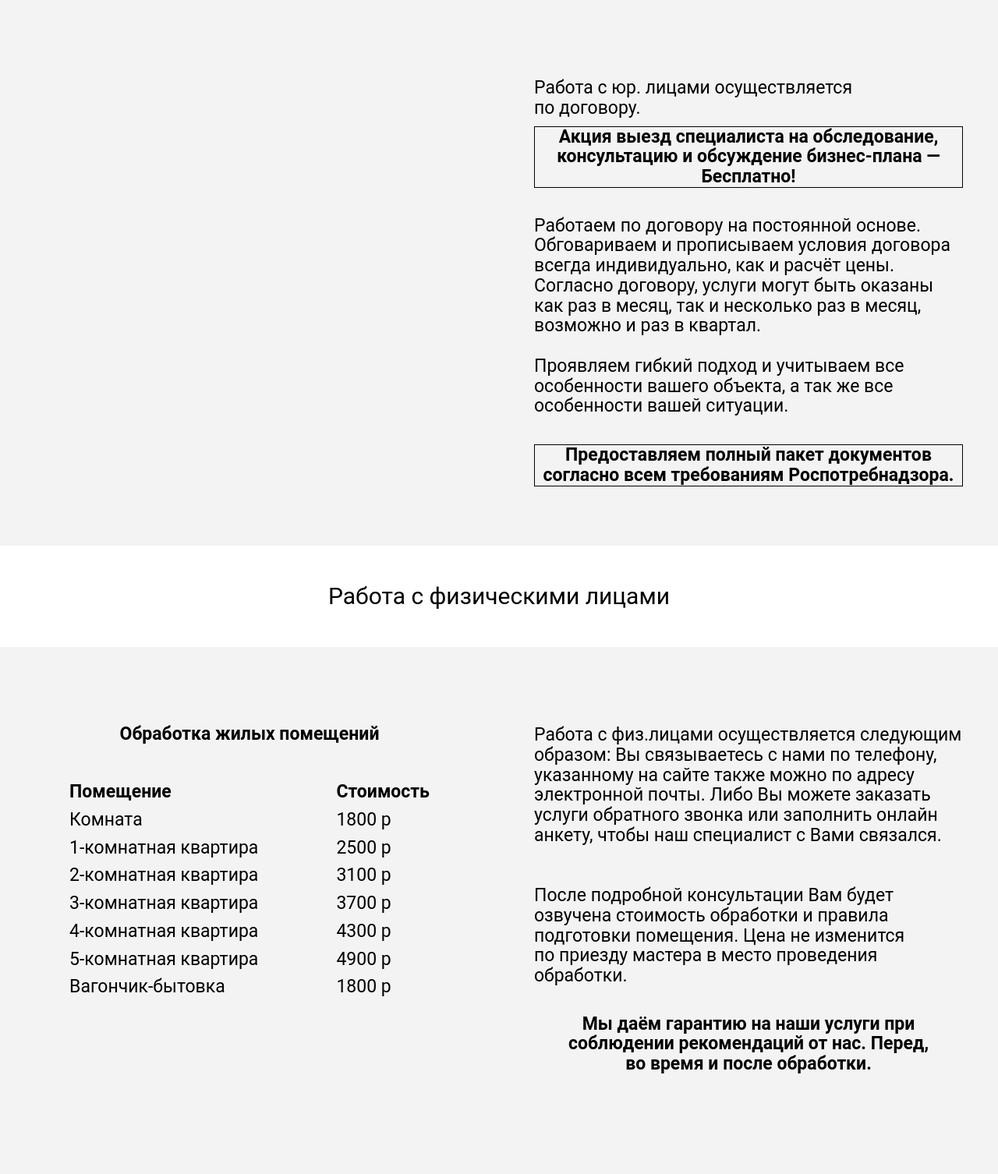
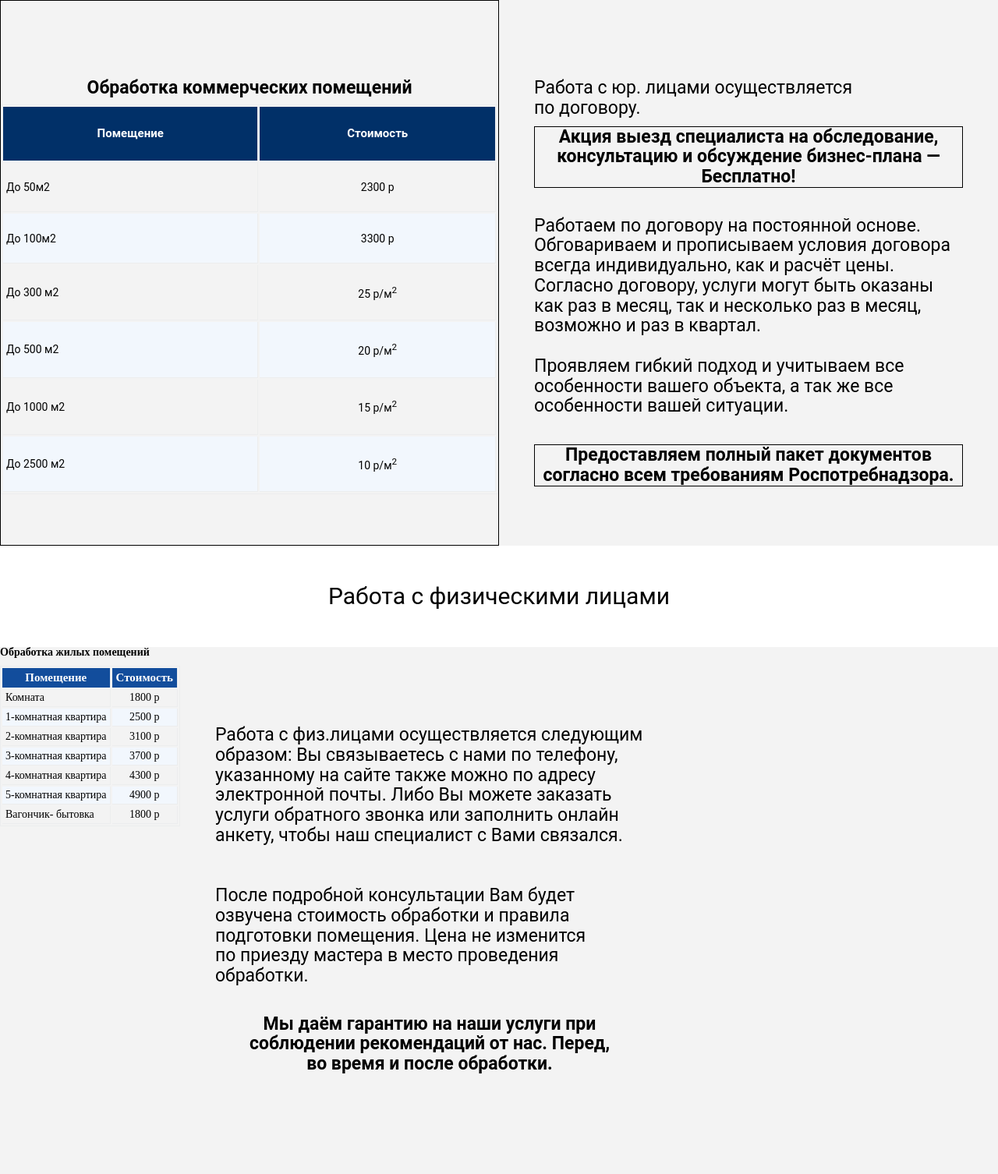
Before and after one commit to trewstaples/pest-busters, a plain HTML site: page index.html in a window 1280 px wide. Shown: the part 1740-3246 px from the top of the page at 78% size. Drawn offline with Linux system fonts and the light colour scheme.

Commit message:
Add entites table

```diff
--- a/index.html
+++ b/index.html
@@ -152,7 +152,41 @@
       <h2 class="entities__heading chapter-heading">Работа с юридическими лицами</h2>
       <div class="container">
         <div class="entities flex">
-          <div class="entities__main"></div>
+          <div class="entities__main">
+            <h3 class="entities__work-heading"><b>Обработка коммерческих помещений</b></h3>
+            <table class="entities__table">
+              <tbody>
+                <tr>
+                  <th>Помещение</th>
+                  <th>Стоимость</th>
+                </tr>
+                <tr>
+                  <td>До 50м2</td>
+                  <td>2300 р</td>
+                </tr>
+                <tr>
+                  <td>До 100м2</td>
+                  <td>3300 р</td>
+                </tr>
+                <tr>
+                  <td>До 300 м2</td>
+                  <td>25 р/м<sup>2</sup></td>
+                </tr>
+                <tr>
+                  <td>До 500 м2</td>
+                  <td>20 р/м<sup>2</sup></td>
+                </tr>
+                <tr>
+                  <td>До 1000 м2</td>
+                  <td>15 р/м<sup>2</sup></td>
+                </tr>
+                <tr>
+                  <td>До 2500 м2</td>
+                  <td>10 р/м<sup>2</sup></td>
+                </tr>
+              </tbody>
+            </table>
+          </div>
           <div class="entities__info flex">
             <div class="entities__text">
               <p>Работа с&nbsp;юр. лицами осуществляется по&nbsp;договору. <br /></p>
@@ -195,29 +229,42 @@
         <div class="individuals flex">
           <div class="individuals__main">
             <h3 class="individuals__work-heading"><b>Обработка жилых помещений</b></h3>
-            <div class="individuals__work">
-              <div class="individuals__place">
-                <p class="individuals__text"><b>Помещение</b></p>
-                <p class="individuals__text">Комната</p>
-                <p class="individuals__text">1-комнатная квартира</p>
-                <p class="individuals__text">2-комнатная квартира</p>
-                <p class="individuals__text">3-комнатная квартира</p>
-                <p class="individuals__text">4-комнатная квартира</p>
-                <p class="individuals__text">5-комнатная квартира</p>
-                <p class="individuals__text">Вагончик-бытовка</p>
-              </div>
-
-              <div class="individuals__price">
-                <p class="individuals__text"><b>Стоимость</b></p>
-                <p class="individuals__text">1800 р</p>
-                <p class="individuals__text">2500 р</p>
-                <p class="individuals__text">3100 р</p>
-                <p class="individuals__text">3700 р</p>
-                <p class="individuals__text">4300 р</p>
-                <p class="individuals__text">4900 р</p>
-                <p class="individuals__text">1800 р</p>
-              </div>
-            </div>
+            <table class="individuals__table">
+              <tbody>
+                <tr>
+                  <th>Помещение</th>
+                  <th>Стоимость</th>
+                </tr>
+                <tr>
+                  <td>Комната</td>
+                  <td>1800 р</td>
+                </tr>
+                <tr>
+                  <td>1-комнатная квартира</td>
+                  <td>2500 р</td>
+                </tr>
+                <tr>
+                  <td>2-комнатная квартира</td>
+                  <td>3100 р</td>
+                </tr>
+                <tr>
+                  <td>3-комнатная квартира</td>
+                  <td>3700 р</td>
+                </tr>
+                <tr>
+                  <td>4-комнатная квартира</td>
+                  <td>4300 р</td>
+                </tr>
+                <tr>
+                  <td>5-комнатная квартира</td>
+                  <td>4900 р</td>
+                </tr>
+                <tr>
+                  <td>Вагончик- бытовка</td>
+                  <td>1800 р</td>
+                </tr>
+              </tbody>
+            </table>
           </div>
           <div class="individuals__info flex">
             <div class="individuals__text">
--- a/public/css/entities.css
+++ b/public/css/entities.css
@@ -13,11 +13,6 @@
 
   font-size: 30px;
   text-align: center;
-}
-
-.entities__main {
-  min-width: 640px;
-  min-height: 700px;
 }
 
 .entities__info {
@@ -43,6 +38,57 @@
   text-align: left;
 }
 
+.entities__main {
+  display: flex;
+  flex-direction: column;
+  align-items: center;
+
+  min-width: 640px;
+  min-height: 700px;
+  padding-top: 100px;
+  border: 1px solid black;
+}
+
+.entities__work-heading {
+  font-family: Roboto, sans-serif;
+  font-size: 23px;
+}
+
+table.entities__table {
+  border: 1px solid #ecedee;
+  margin: 10px 0;
+  width: 100%;
+  height: 500px;
+}
+
+table.entities__table th {
+  background: #013068;
+  border-right: 1px solid #ecedee;
+  color: #ffffff;
+  font-family: Roboto, sans-serif;
+  font-size: 15px;
+  padding: 5px;
+  text-align: center;
+}
+/* параметры для нечетных строк таблицы 1,3,5,7 и т.д. */
+table.entities__table tr:nth-child(odd) {
+  background: #f2f7fd;
+}
+/* параметры только для первой ячейки в каждой из строк */
+table.entities__table td:nth-child(1) {
+  text-align: left;
+}
+/* параметры для всех ячеек таблицы */
+table.entities__table td {
+  border-bottom: 1px solid #ecedee;
+  border-right: 1px solid #ecedee;
+  font-family: Roboto, sans-serif;
+  font-size: 14px;
+  padding: 4px;
+  vertical-align: middle;
+  text-align: center;
+}
+
 .entities__text--stock__wrap,
 .entities__text--documents__wrap {
   display: inline-block;
--- a/public/css/individuals.css
+++ b/public/css/individuals.css
@@ -35,37 +35,36 @@
   line-height: 112.43%;
 }
 
-.individuals__main {
-  display: flex;
-  flex-direction: column;
-  align-items: center;
-  gap: 50px;
-
-  min-width: 640px;
-  min-height: 700px;
-  padding-top: 100px;
+table.individuals__table {
+  border: 1px solid #ecedee; /* общая рамка вокруг таблицы */
+  margin: 10px 0; /* отступ сверху и снизу от таблицы 10px, слева и справа 0 */
+  width: 100%; /* ширина таблицы */
 }
-
-.individuals__work-heading {
-  font-family: Roboto, sans-serif;
-  font-size: 23px;
-  text-align: center;
+/* параметры для ячейек заголовков */
+table.individuals__table th {
+  background: #124d9c; /* цвет ячейки заголовка */
+  border-right: 1px solid #ecedee; /* рамка справа от ячейки заголовка */
+  color: #ffffff; /* цвет шрифта заголовка */
+  font-size: 15px; /* размер шрифта заголовка */
+  padding: 5px; /* внутренний отступ в заголовке */
+  text-align: center; /* расположение текста по центру ячейки заголовка (центрирование) */
 }
-
-.individuals__work {
-  display: flex;
-  justify-content: center;
-  gap: 100px;
-
-  min-width: 550px;
-  min-height: 500px;
+/* параметры для нечетных строк таблицы 1,3,5,7 и т.д. */
+table.individuals__table tr:nth-child(odd) {
+  background: #f2f7fd; /* цвет фона строки */
 }
-
-.individuals__place,
-.individuals__price {
-  display: flex;
-  flex-direction: column;
-  gap: 10px;
+/* параметры только для первой ячейки в каждой из строк */
+table.individuals__table td:nth-child(1) {
+  text-align: left;
+}
+/* параметры для всех ячеек таблицы */
+table.individuals__table td {
+  border-bottom: 1px solid #ecedee; /* рамка снизу ячейки */
+  border-right: 1px solid #ecedee; /* рамка справа ячейки */
+  font-size: 14px; /* размер шрифта */
+  padding: 4px; /* внутренний отступ в ячейки от края */
+  vertical-align: middle; /* горизонтальное выравнивание */
+  text-align: center; /* текст по центру */
 }
 
 .individuals__text--documents__wrap {
```
